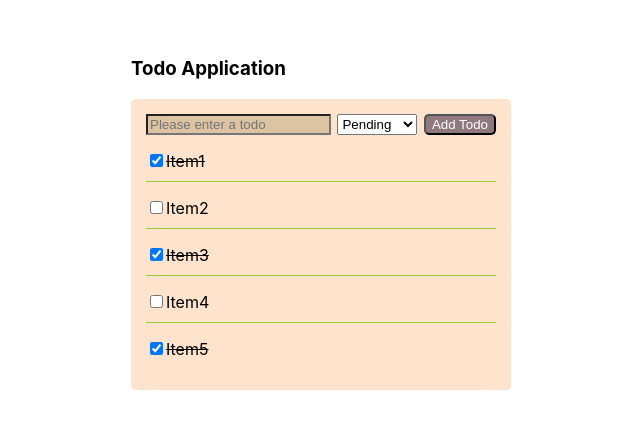
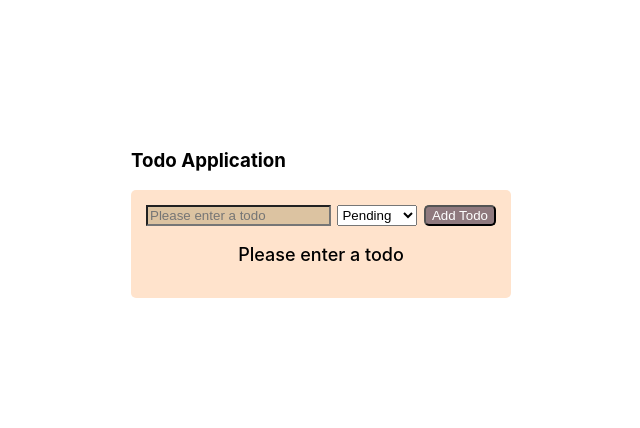
Before and after one commit to engineersubhadip/REACT, a React (Create React App) app in the folder todo-app/: page / in a window 1280 px wide. Shown: the part 186-614 px from the top of the page, without its empty margins (319-959 px from the left). Built offline with nearby package versions, Linux system fonts and the light colour scheme.

Commit message:
added a default message on the empty todo list

```diff
--- a/todo-app/src/Components/TodoList.js
+++ b/todo-app/src/Components/TodoList.js
@@ -5,11 +5,11 @@ let TodoList = function () {
 
   let [todo, setTodos] = useState(
     [
-    { title: "Item1", isCompleted: true },
-    { title: "Item2", isCompleted: false },
-    { title: "Item3", isCompleted: true },
-    { title: "Item4", isCompleted: false },
-    { title: "Item5", isCompleted: true },
+    // { title: "Item1", isCompleted: true },
+    // { title: "Item2", isCompleted: false },
+    // { title: "Item3", isCompleted: true },
+    // { title: "Item4", isCompleted: false },
+    // { title: "Item5", isCompleted: true },
   ]
   );
 
@@ -79,7 +79,7 @@ let TodoList = function () {
           </form>
         </div>
         <div className="todo-list-wrapper">
-
+        {!todo.length ? <p className="default-todo">Please enter a todo</p> : ""}
           {todo.map(function (ele,idx) {
             return (
               <p>
@@ -88,6 +88,7 @@ let TodoList = function () {
               </p>
             );
           })}
+
         </div>
       </div>
     </div>
--- a/todo-app/src/Styles/todo-styling.css
+++ b/todo-app/src/Styles/todo-styling.css
@@ -33,7 +33,6 @@
     padding:10px;
     border-bottom: none;
 } */
-
 .todo-list-wrapper p{
     padding-bottom:10px;
     border-bottom: 1px solid yellowgreen;
@@ -44,6 +43,13 @@
     border-bottom: none;
 }
 
+.default-todo{
+    text-align: center;
+    font-weight: 500;
+    font-size: large;
+}
+
 .task-complete{
     text-decoration: line-through;
+
 }
```
